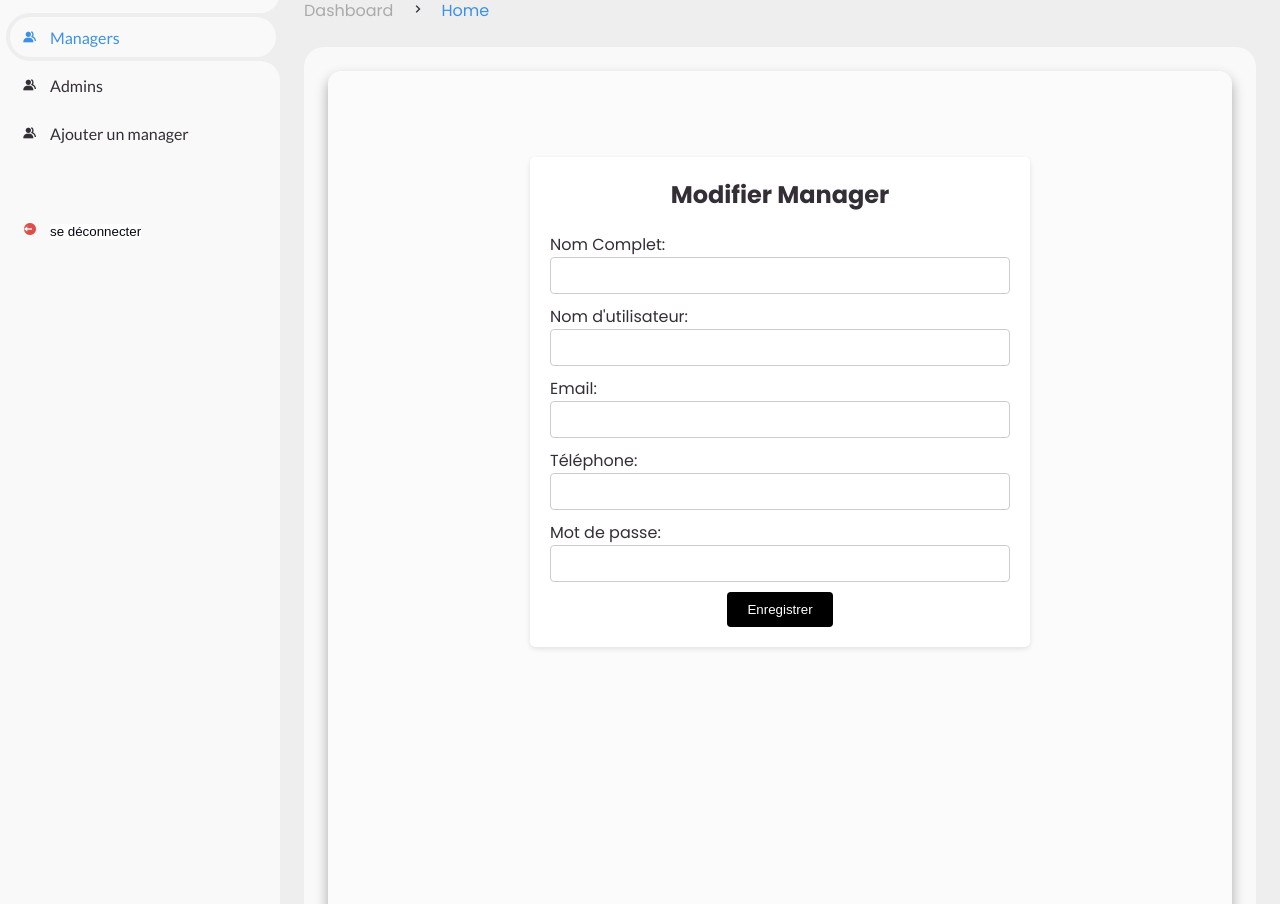
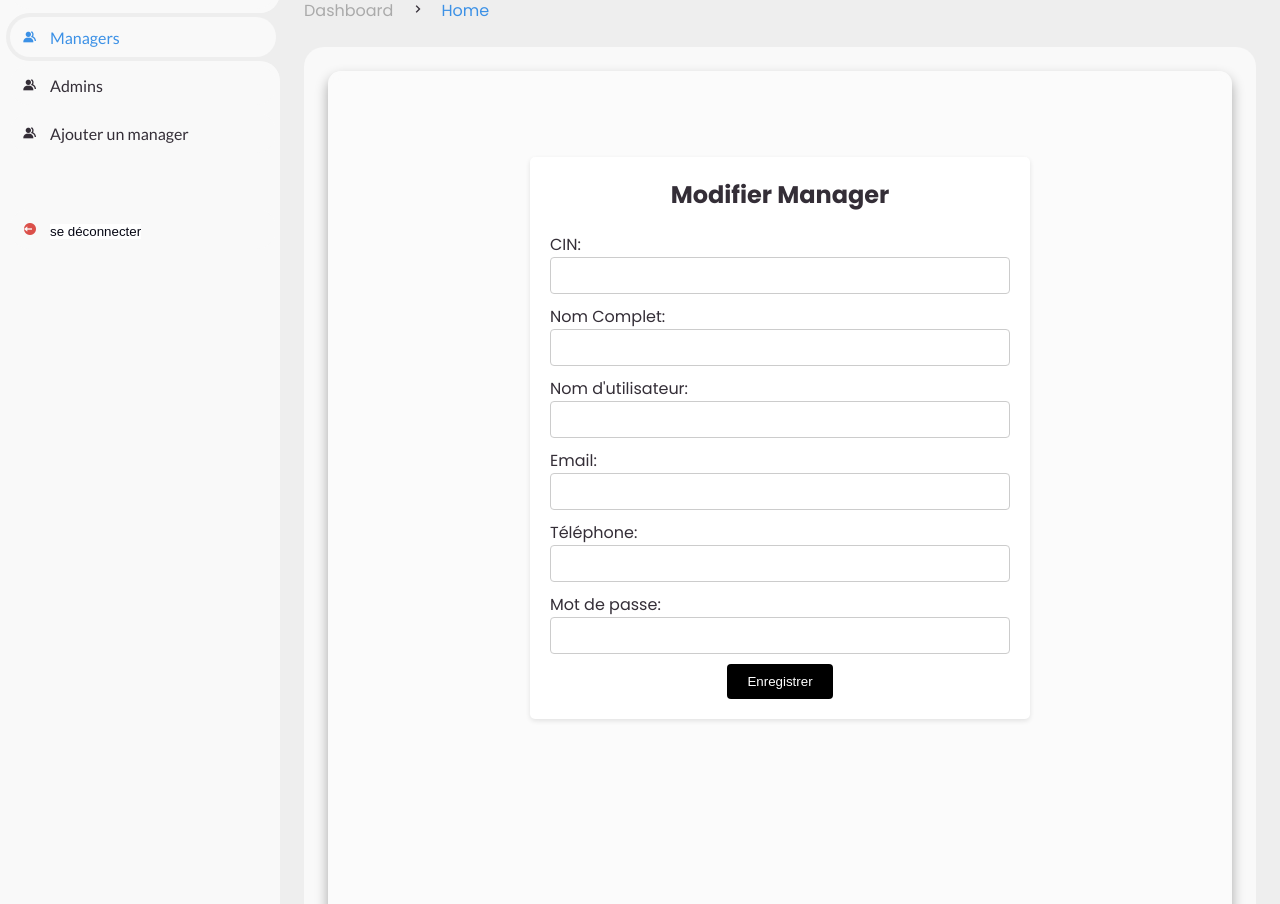
Before and after one commit to gir-yay/BDD, a Django app: template DB_project/templates/modifier_manager.html in a window 1280 px wide. Shown: the part 159-1063 px from the top of the page. Run offline with Django 4.2, Linux system fonts and the light colour scheme; the template is opened without the code that fills it: values that come from a table or form of the project are taken from there, others are empty; some libraries are stand-ins or nearby versions.

Commit message:
Update modifier_manager.html

```diff
--- a/DB_project/templates/modifier_manager.html
+++ b/DB_project/templates/modifier_manager.html
@@ -122,7 +122,7 @@
 			<h2>Modifier Manager</h2>
 			<form method="POST" id="form">
 				{% csrf_token %}
-				<div class="form-group" hidden>
+				<div class="form-group">
 					<label for="id_cin">CIN:</label>
 					{{ form.cin }}
 				</div>
```
